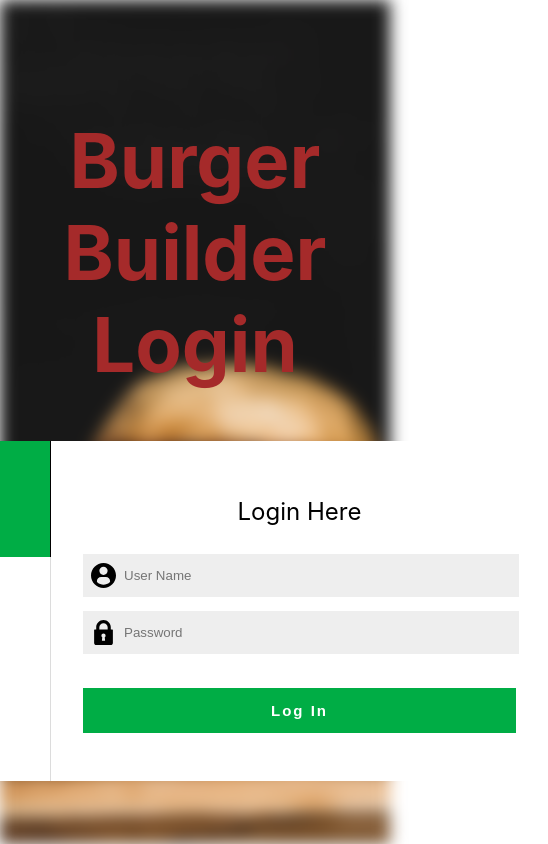
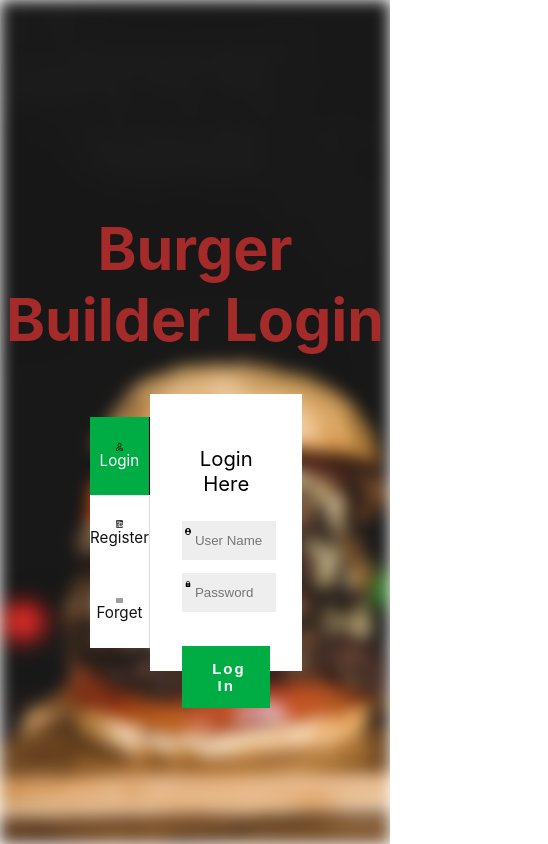
Before and after one commit to lakshyatyagi24/burgerbuilder, a React (Create React App) app: page / in a window 390 px wide. Shown: the whole page, 548 px wide, since content can reach past the window. Built offline with nearby package versions, Linux system fonts and the light colour scheme; grey boxes are pictures that could not be loaded.

Commit message:
created bit responsive

```diff
--- a/src/App.css
+++ b/src/App.css
@@ -22,7 +22,7 @@
 
 #heading {
   color: brown;
-  font-size: 38px;
+  font-size: 3.5vh;
   font-weight: bolder;
   position: relative;
 }
--- a/src/pages/Login.css
+++ b/src/pages/Login.css
@@ -1,5 +1,5 @@
 #main {
-    width: 706px;
+    width: 54vw;
     display: flex;
     flex-direction: row;
     justify-content: space-around;
@@ -25,10 +25,10 @@
     flex-direction: column;
     justify-content: center;
     align-items: center;
-    font-size: 17px;
-    padding: 33px 20px;
+    font-size: 1.8vh;
+    padding: 3vh 1.48vw;
     position: relative;
-    width: 168px;
+    width: 12.3vw;
     z-index: 100;
     text-align: center;
 
@@ -47,10 +47,10 @@
     flex-direction: column;
     justify-content: center;
     align-items: center;
-    font-size: 17px;
-    padding: 33px 20px;
+    font-size: 1.8vh;
+    padding: 3vh 1.48vw;
     position: relative;
-    width: 168px;
+    width: 12.3vw;
     z-index: 100;
     color: #111;
     text-align: center;
@@ -64,17 +64,18 @@
     flex-direction: column;
     justify-content: center;
     align-items: center;
-    font-size: 17px;
-    padding: 33px 20px;
+    font-size: 1.8vh;
+    padding: 3vh 1.48vw;
     position: relative;
-    width: 168px;
+    width: 12.3vw;
     z-index: 100;
     color: #111;
     text-align: center;
 }
 
 #login_page {
-    width: 538px;
+    width: 39vw;
+    height: 32.8vh;
     background: #fff;
     padding: 2em;
     display: block;
@@ -86,7 +87,7 @@
 
 #loginHere {
     color: #000;
-    font-size: 24px;
+    font-size: 2.4vh;
     text-align: center;
     margin-bottom: 1.2em;
     font-weight: 400;
@@ -94,7 +95,7 @@
 
 #userName {
     margin-bottom: 1em;
-    padding: 13px 0px 13px 40px;
+    padding: 1.3vh 0vw 1.3vh 3vw;
     border: 1px solid #eee;
     background: #eee;
     display: flex;
@@ -110,16 +111,16 @@
 #second {
     position: absolute;
     left: 0;
-    top: 8px;
-    padding: 1px 8px;
+    top: 0.8vh;
+    padding: 0.1vh 0.6vw;
     color: #aaa;
-    width: 25px;
+    width: 1.75vw;
 
 }
 
 #password {
     margin-bottom: 1em;
-    padding: 13px 0px 13px 40px;
+    padding: 1.3vh 0vw 1.3vh 3vw;
     border: 1px solid #eee;
     background: #eee;
     display: flex;
@@ -135,10 +136,10 @@
 #third {
     position: absolute;
     left: 0;
-    top: 8px;
-    padding: 1px 8px;
+    top: 0.8vh;
+    padding: 0.1vh 0.6vw;
     color: #aaa;
-    width: 25px;
+    width: 1.75vw;
 
 }
 
@@ -160,13 +161,13 @@
 }
 
 #fourth {
-    width: 30px;
+    width: 2vw;
 }
 
 #fifth {
-    width: 30px;
+    width: 2vw;
 }
 
 #sixth {
-    width: 30px;
+    width: 2vw;
 }
```
